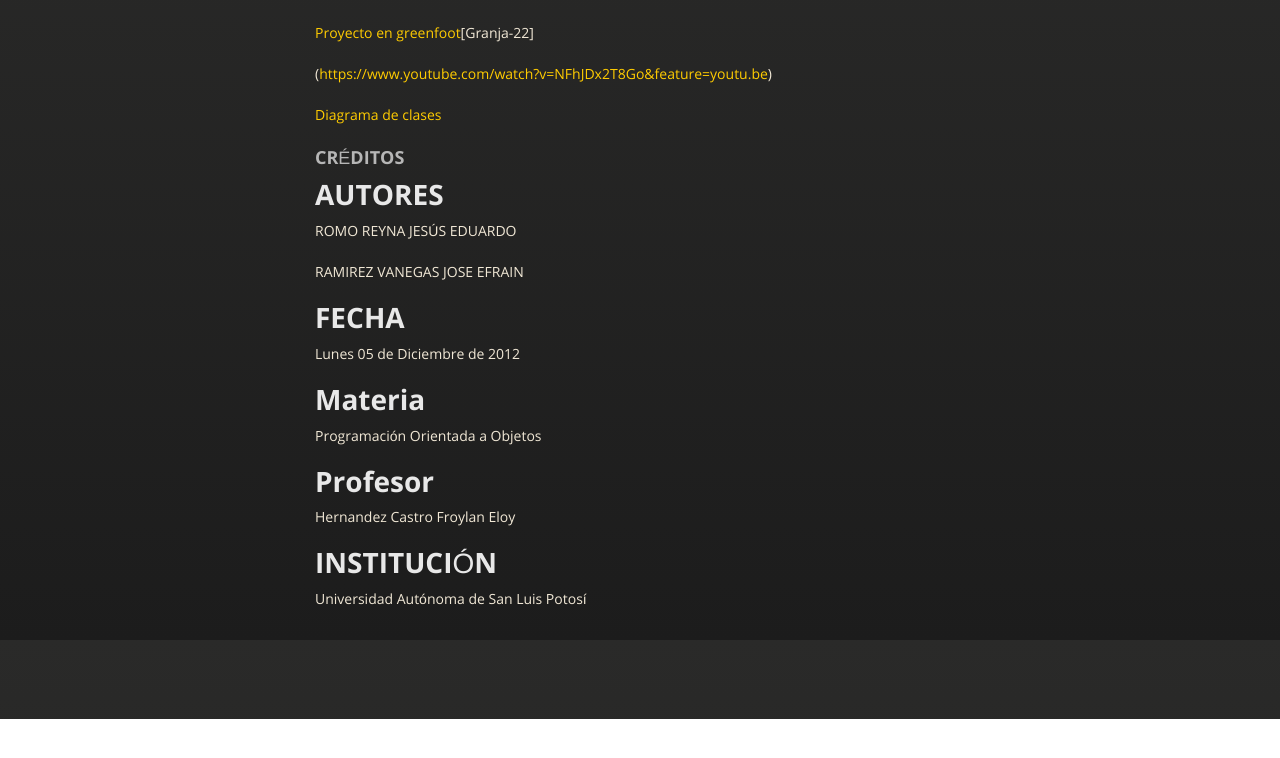
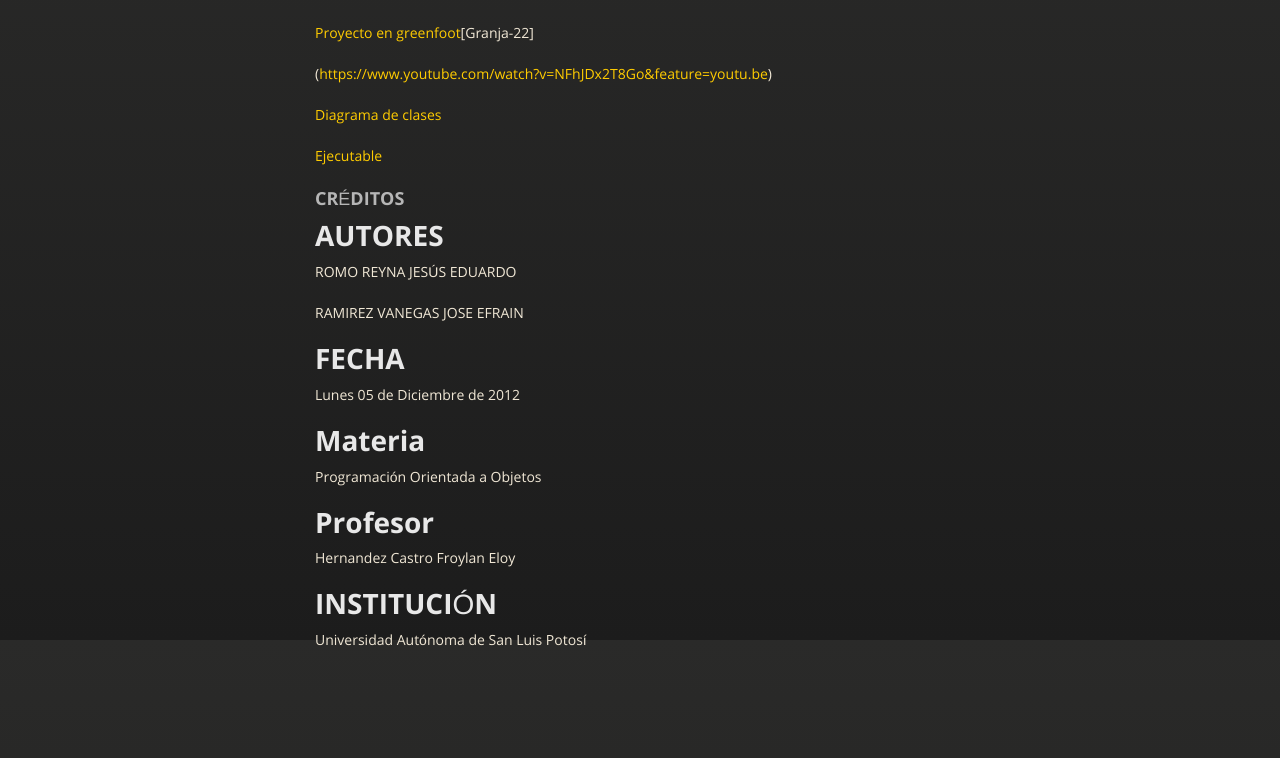
Before and after one commit to objetos16171/La-granja-22, a plain HTML site: page index.html in a window 1280 px wide. Shown: the part 4160-4918 px from the top of the page. Before the commit the page ends 4879 px from the top, so only its background shows below. Drawn offline with nearby package versions, Linux system fonts and the light colour scheme.

```diff
--- a/index.html
+++ b/index.html
@@ -123,6 +123,8 @@
 
 <h1></h1>
 
+<p><a href="https://github.com/objetos16171/La-granja-22/blob/master/La_Granja_22.jar">Ejecutable</a></p>
+
 <h3>
 <a id="crÉditos" class="anchor" href="#cr%C3%89ditos" aria-hidden="true"><span aria-hidden="true" class="octicon octicon-link"></span></a><strong>CRÉDITOS</strong>
 </h3>
```
Also changed, not shown: params.json (+1 -1 lines).
